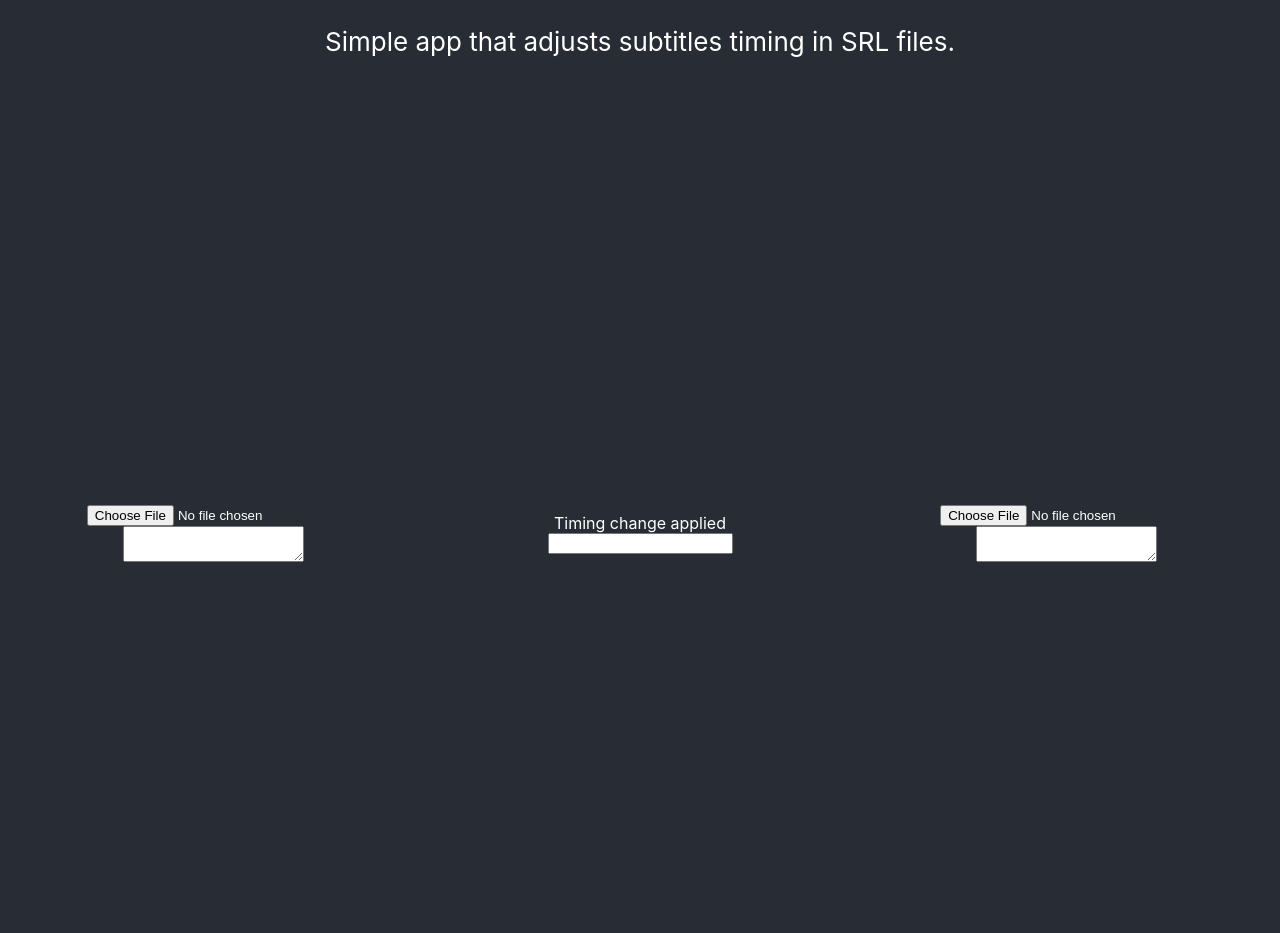
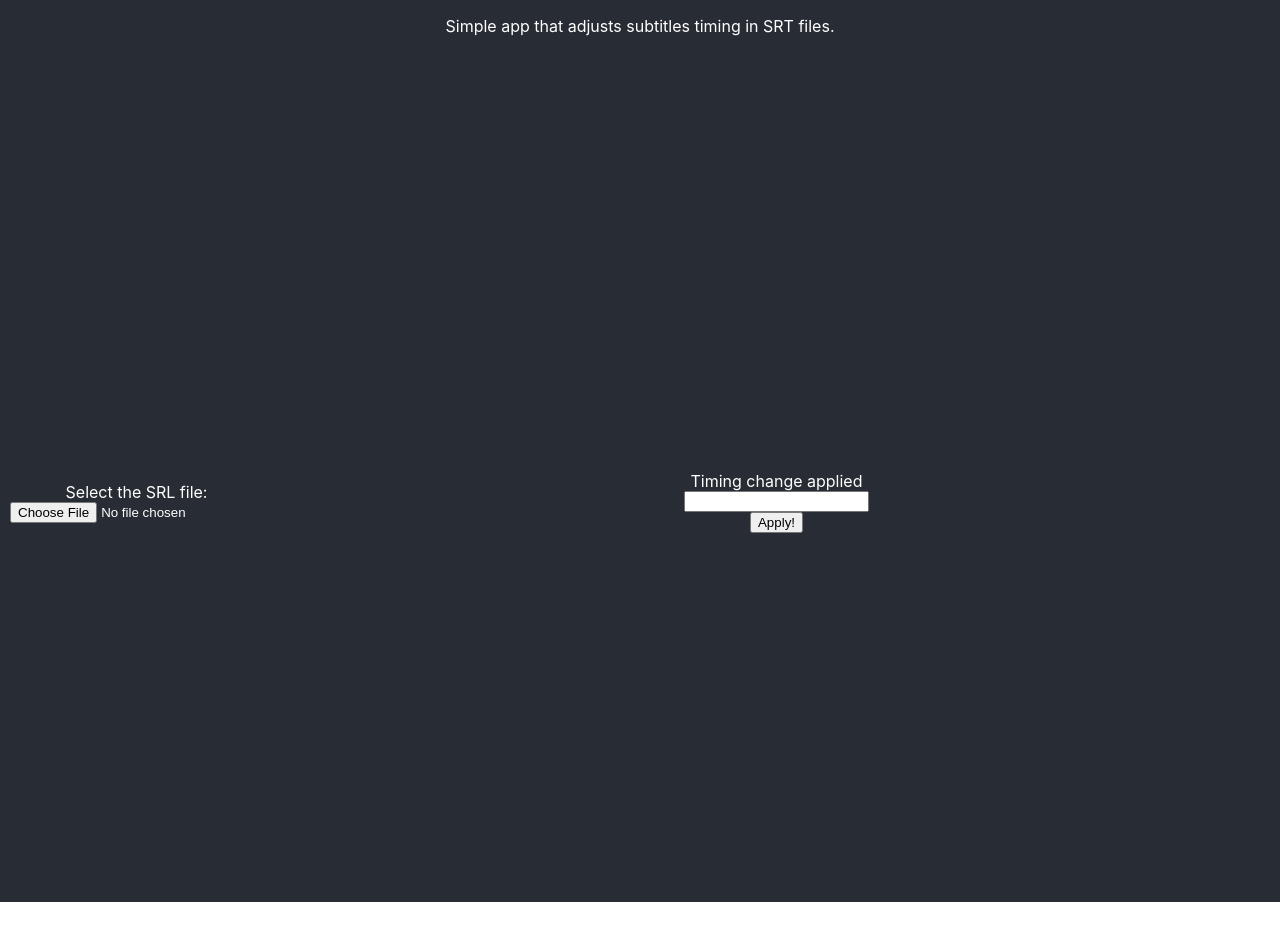
Before and after one commit to GabrielLomba/subtitles-adjuster, a React (Create React App) app: page / in a window 1280 px wide. After the commit the page ends 902 px from the top, so only its background shows below. Built offline with nearby package versions, Linux system fonts and the light colour scheme; the HTML template or start-up script is replaced by a standard one.

Commit message:
Build UI and simple state management to process the SRT files

```diff
--- a/src/App.css
+++ b/src/App.css
@@ -12,6 +12,11 @@
   font-size: calc(10px + 2vmin);
 }
 
+.App-error {
+  font-size: calc(5px + 2vmin);
+  color: red;
+}
+
 .App-content {
   height: 100vh;
   min-width: 100%;
@@ -20,7 +25,6 @@
 }
 
 .App-input {
-  flex: 1;
   display: flex;
   flex-direction: column;
   margin: 10px;
@@ -36,12 +40,3 @@
   justify-content: center;
   align-items: center;
 }
-
-.App-output {
-  flex: 1;
-  display: flex;
-  flex-direction: column;
-  margin: 10px;
-  justify-content: center;
-  align-items: center;
-}
--- a/src/App.js
+++ b/src/App.js
@@ -1,28 +1,66 @@
 import React, { Component } from 'react';
+
 import './App.css';
+import { processTimingChange } from './SrtFileService';
 
 class App extends Component {
+
+  constructor() {
+    super();
+    this.state = {
+      srtFileData: null,
+      timingChange: 0,
+      error: ''
+    }
+  }
+
+  handleChosenFile = (file) => {
+    this.setState({ error: null });
+
+    const fileReader = new FileReader();
+    fileReader.onloadend = () => {
+      this.setState({ srlFileData: fileReader.result });
+    }
+    fileReader.onerror = error => {
+      this.setState({ error });
+    }
+
+    fileReader.readAsText(file);
+  }
+
+  processDataIfValid = () => {
+    if (this.state.srtFileData) {
+      processTimingChange(this.state.srtFileData, this.state.timingChange);
+    } else {
+      this.setState({ error: "Please submit a SRT file before applying!" });
+    }
+  }
+
   render() {
+    const { error } = this.state;
+
     return (
       <div className="App">
-        <header className="App-header">
+        <header>
           <p>
-            Simple app that adjusts subtitles timing in SRL files.
+            Simple app that adjusts subtitles timing in SRT files.
           </p>
         </header>
         <div className="App-content">
+
           <div className="App-input">
-            <input type="file" />
-            <textarea />
+            <label>Select the SRL file:</label>
+            <input type="file" accept=".srt" onChange={ev => this.handleChosenFile(ev.target.files[0])} />
           </div>
+
           <div className="App-change">
             <label>Timing change applied</label>
-            <input type="number" />
+            <input type="number" onChange={value => this.setState({ timingChange: value })} />
+            <button onClick={this.processDataIfValid}>Apply!</button>
+
+            {error ? <p className="App-error">{error}</p> : null}
           </div>
-          <div className="App-output">
-            <input type="file" />
-            <textarea />
-          </div>
+
         </div>
       </div>
     );
```
